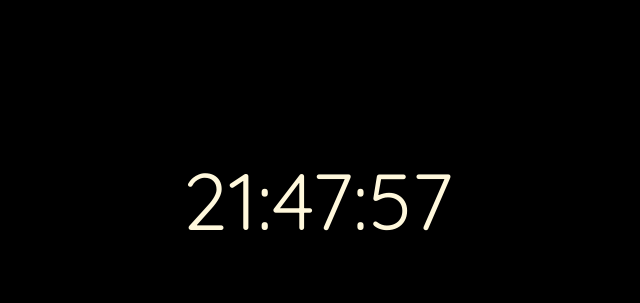
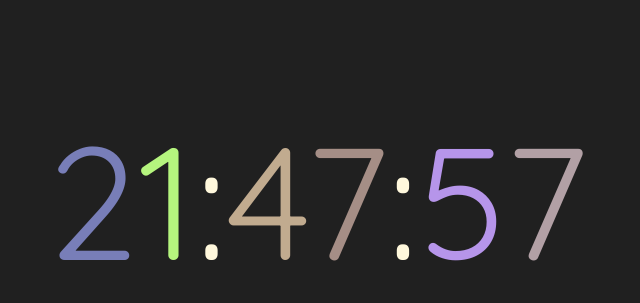
Before and after one commit to afneybeyb/rainbow-clock, a plain HTML site: page index.html in a window 1280 px wide. Shown: the part 200-503 px from the top of the page, without its empty margins (322-962 px from the left). Drawn offline with Linux system fonts and the light colour scheme.

Commit message:
color of clock changes

```diff
--- a/script.js
+++ b/script.js
@@ -27,8 +27,31 @@ function displayTime() {
 		document.getElementById("time_" + ((i + 1) * 2 - 1)).innerHTML = time[i].slice(0, 1);
 		document.getElementById("time_" + ((i + 1) * 2)).innerHTML = time[i].slice(1, 2);
 	}
-	setTimeout(displayTime, 100);
+	if (time[2] % 12 == 0) {
+		changeStyle();
+	}
+	setTimeout(displayTime, 1000);
+}
+
+function changeStyle() {
+	let time = [];
+	for (let i = 0; i < 6; i++) {
+		time.push(document.getElementById("time_" + (i + 1)));
+	}
+	time.forEach(element => {
+		let color = "";
+		for (let i = 0; i < 3; i++) {
+			color += Math.floor(0x77 + Math.random() * 0x88).toString(16);
+		}
+		element.style.color = "#" + color;
+	});
+
+	/* 	bgColor += Math.floor(0x77 + Math.random() * 0x88).toString(16);
+
+		document.getElementById("content").style.background = "linear-gradient(0deg, #" + color + ", #646464)"
+	 */
 }
 
 buildTime();
 displayTime();
+changeStyle();
--- a/style.css
+++ b/style.css
@@ -4,7 +4,7 @@ html, body {
 }
 #content {
 	height: 100%;
-	background-color: black;
+	background-color: #202020;
 	display: flex;
 	justify-content: center;
 	align-items: center;
@@ -16,5 +16,5 @@ span {
 	color: cornsilk;
 }
 #time span {
-	font-size: 5rem;
+	font-size: 10rem;
 }
```
